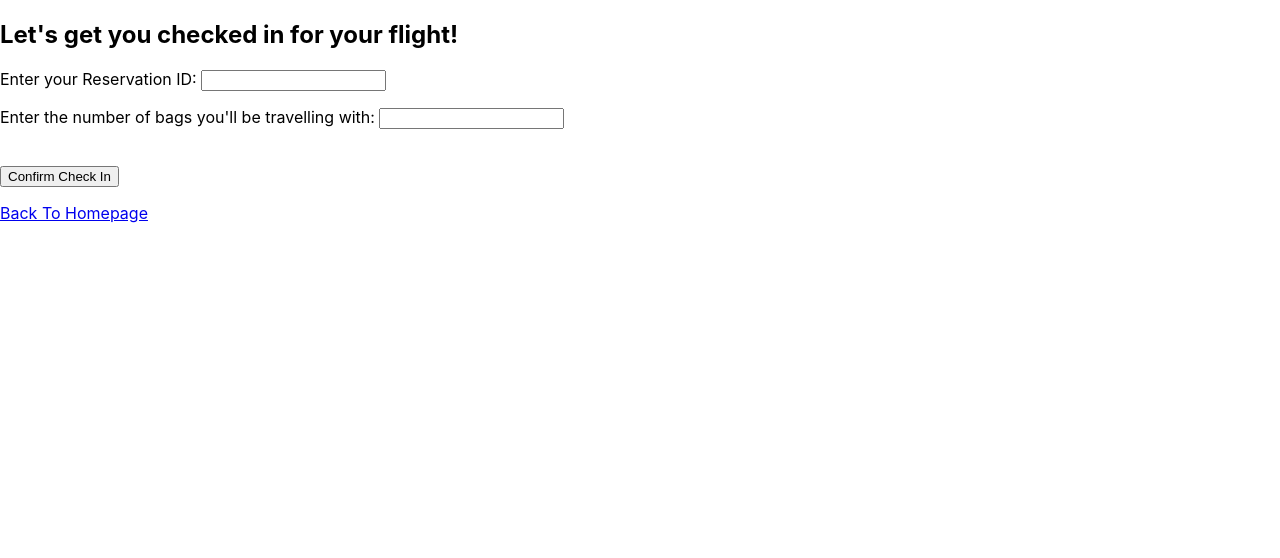
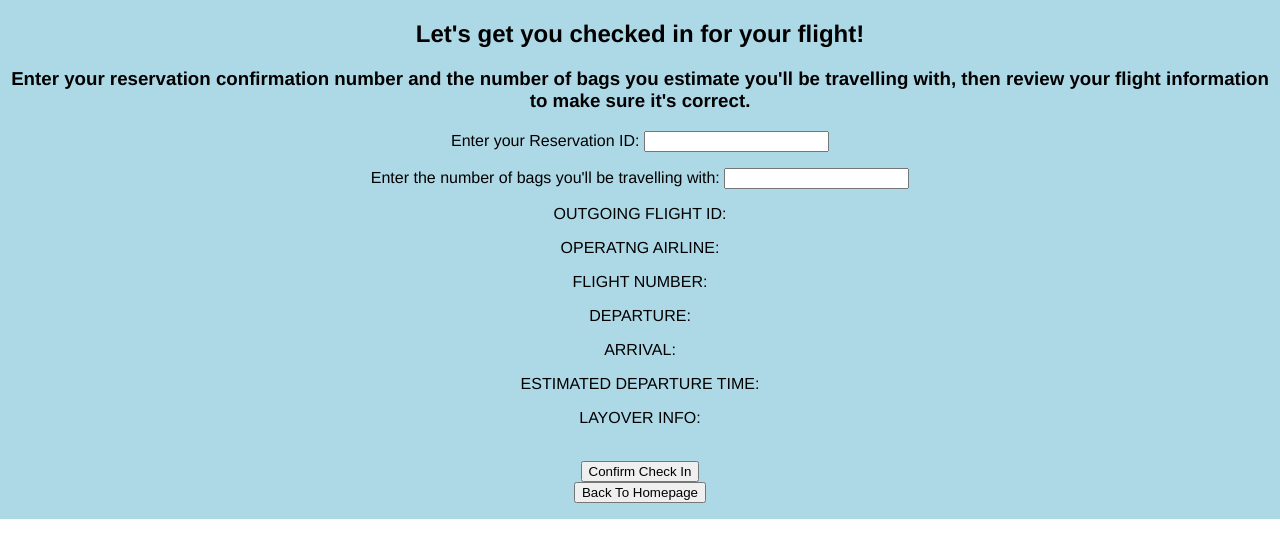
Before and after one commit to wrightdj99/wrightairwaysflightservices, a React (Create React App) app: page /CheckIn in a window 1280 px wide. Shown: the top 558 px of the page. Built offline with nearby package versions, Linux system fonts and the light colour scheme.

Commit message:
Initiating Styles

```diff
--- a/src/App.css
+++ /dev/null
@@ -1,38 +0,0 @@
-.App {
-  text-align: center;
-}
-
-.App-logo {
-  height: 40vmin;
-  pointer-events: none;
-}
-
-@media (prefers-reduced-motion: no-preference) {
-  .App-logo {
-    animation: App-logo-spin infinite 20s linear;
-  }
-}
-
-.App-header {
-  background-color: #282c34;
-  min-height: 100vh;
-  display: flex;
-  flex-direction: column;
-  align-items: center;
-  justify-content: center;
-  font-size: calc(10px + 2vmin);
-  color: white;
-}
-
-.App-link {
-  color: #61dafb;
-}
-
-@keyframes App-logo-spin {
-  from {
-    transform: rotate(0deg);
-  }
-  to {
-    transform: rotate(360deg);
-  }
-}
--- a/src/components/CheckIn.js
+++ b/src/components/CheckIn.js
@@ -4,12 +4,37 @@ import axios from 'axios';
 import { useEffect, useState } from "react";
 import { Link, useParams } from 'react-router-dom';
 import { useNavigate } from 'react-router-dom';
+import moment from "moment";
 
 function CheckIn() {
 
+//Handling check-in business
 const [passengerReservationID, setPassengerReservationID] = useState();
 const [passengerNumberOfBags, setPassengerNumberOfBags] = useState();
 const [confirmationMessage, setConfirmationMessage] = useState();
+
+//Hooks for storing flight info when reservation id is entered
+const [dataLoading, setDataLoading] = useState(true);
+const [flightData, setFlightData] = useState();
+const [passengerFirstName, setPassengerFirstName] = useState();
+const [passengerLastName, setPassengerLastName] = useState();
+const [passengerMiddleName, setPassengerMiddleName] = useState();
+const [passengerEmail, setPassengerEmail] = useState();
+const [passengerPhone, setPassengerPhone] = useState();
+const [passengerCardNumber, setPassengerCardNumber] = useState();
+const [passengerCardExpirationDate, setPassengerCardExpirationDate] = useState();
+const [passengerCardSecurityCode, setPassengerCardSecurityCode] = useState();
+const [errorMessage, setErrorMessage] = useState();
+
+function getFlightInfo(){
+  axios.get('http://localhost:8080/flightservices/reservations/'+passengerReservationID).then(res=>{
+       setFlightData(res.data);
+       setDataLoading(false);
+       console.log(res.data);
+     })
+
+
+}
 
 
 function handleSubmit(event){
@@ -29,14 +54,25 @@ function handleSubmit(event){
   return (
     <div>
       <h2>Let's get you checked in for your flight!</h2>
+      <h3>Enter your reservation confirmation number and the number of bags you
+        estimate you'll be travelling with, then review your flight information to make sure it's correct.
+      </h3>
+      <p>{errorMessage}</p>
       <form>
-        <p>Enter your Reservation ID: <input type='text' name='resID' onChange={e=>setPassengerReservationID(e.target.value)}/></p>
+        <p>Enter your Reservation ID: <input type='text' name='resID' onChange={e=>setPassengerReservationID(e.target.value)} onFocus={(e) => {setErrorMessage(""); setDataLoading(true);}} onBlur={e=>{e.target.value !== ""?getFlightInfo() : setErrorMessage("This can't be left blank!")}}/></p>
         <p>Enter the number of bags you'll be travelling with: <input type='text' name='numBag' onChange={e=>setPassengerNumberOfBags(e.target.value)}/></p>
       </form>
+      <p>OUTGOING FLIGHT ID: {!dataLoading?flightData.flight.id:""}</p>
+      <p>OPERATNG AIRLINE: {!dataLoading?flightData.flight.operatingAirlines:""}</p>
+      <p>FLIGHT NUMBER: {!dataLoading?flightData.flight.flightNumber:""}</p>
+      <p>DEPARTURE: {!dataLoading?flightData.flight.departureCity:""}</p>
+      <p>ARRIVAL: {!dataLoading?flightData.flight.arrivalCity:""}</p>
+      <p>ESTIMATED DEPARTURE TIME: {!dataLoading?moment(flightData.flight.estimatedDepartureTime, "YYYY-MM-DD hh:mm:ss+ZZ").format("MM/DD/YYYY - hh:mm A"):""}</p>
+      <p>LAYOVER INFO: {!dataLoading && flightData.flight.layover != ""?flightData.flight.layover:""}</p>
       <br/>
       <button onClick={handleSubmit.bind(this)}>Confirm Check In</button><br/>
+      <Link to={'/'}><button>Back To Homepage</button></Link>
       <p>{confirmationMessage}</p>
-      <Link to={'/'}>Back To Homepage</Link>
     </div>
   );
 }
--- a/src/components/HomePage.js
+++ b/src/components/HomePage.js
@@ -1,5 +1,5 @@
 //import logo from './logo.svg';
-//import './App.css';
+import '../styles/WrightAirwaysStyles.css';
 import axios from 'axios';
 import { useEffect, useState } from "react";
 import { Link } from 'react-router-dom';
@@ -36,7 +36,7 @@ function HomePage() {
          <p>ARRIVAL CITY: {flight.arrivalCity}<br/></p>
          <p>EST. DEPARTURE TIME: {moment(flight.estimatedDepartureTime, "YYYY-MM-DD hh:mm:ss+ZZ").format("MM/DD/YYYY - hh:mm A")}<br/></p>
          {flight.layover != null ? <p>LAYOVER INFO: {flight.layover}</p>: ""}
-         <Link to={'/PassengerDetails/'+flight.id}>Select</Link>
+         <Link to={'/PassengerDetails/'+flight.id}><button>Select</button></Link>
          </li>
         )):""}
         </ul>
--- a/src/components/confirmRes.js
+++ b/src/components/confirmRes.js
@@ -9,8 +9,8 @@ function ConfirmRes() {
     <div>
       <h2>Your reservation is complete. The your flight code is {reservationId}.</h2>
       <br/>
-      <Link to={'/'}>Back To Homepage</Link>
-      <Link to={'/CheckIn'}>Click here to check in for your flight now.</Link>
+      <Link to={'/'}><button>Back To Homepage</button></Link><br/>
+      <Link to={'/CheckIn'}><button>Click here to check in for your flight now</button></Link>
     </div>
   );
 }
--- a/src/components/passengerDetails.js
+++ b/src/components/passengerDetails.js
@@ -15,6 +15,7 @@ function PassengerDetails() {
 
    let count = 0;
 
+   const [errorMessage, setErrorMessage] = useState();
    const [passengerFirstName, setPassengerFirstName] = useState();
    const [passengerLastName, setPassengerLastName] = useState();
    const [passengerMiddleName, setPassengerMiddleName] = useState();
@@ -27,7 +28,6 @@ function PassengerDetails() {
    useEffect(() => {
      axios.get('http://localhost:8080/flightservices/flights/'+flightId).then(res=>{
        setData(res.data);
-       setLoading(false);
        console.log(res.data);
      })
    }, [])
@@ -57,14 +57,16 @@ function PassengerDetails() {
     <div>
       <h1>Confirm Reservation:</h1>
       <h2>Flight Details:</h2>
-      <h3>AIRLINE: {!isLoading?data.operatingAirlines:""}</h3>
+      <h3>AIRLINE: {data.operatingAirlines}</h3>
       <h3>DEPARTURE CITY: {!isLoading?data.departureCity:""}</h3>
       <h3>ARRIVAL CITY: {!isLoading?data.arrivalCity:""}</h3>
       <h3>DEPARTURE DATE: {!isLoading?moment(data.estimatedDepartureTime, "YYYY-MM-DD hh:mm:ss+ZZ").format("MM/DD/YYYY - hh:mm A"):""}</h3>
       <br/>
+      <p>{errorMessage}</p>
+      <br/>
       <h2>Passenger Details:</h2>
       <form>
-        <p>First Name: <input type="text" name="firstName" onChange={e => setPassengerFirstName(e.target.value)}/></p>
+        <p>First Name: <input type="text" name="firstName" onChange={e => setPassengerFirstName(e.target.value)} /></p>
         <p>Middle Name: <input type="text" name="middleName" onChange={e => setPassengerMiddleName(e.target.value)}/></p>
         <p>Last Name: <input type="text" name="lastName" onChange={e => setPassengerLastName(e.target.value)}/></p>
         <p>Phone Number: <input type="text" name="phone" onChange={e => setPassengerPhone(e.target.value)}/></p>
@@ -77,7 +79,7 @@ function PassengerDetails() {
         <p>CVV: <input type="password" name="cvv" onChange={e => setPassengerCardSecurityCode(e.target.value)}/></p>
       </form>
       <br/>
-      <Link to={'/'}>Back To Homepage</Link>
+      <Link to={'/'}><button>Back To Homepage</button></Link><br/>
       <button onClick={handleSubmit.bind(this)}>Confirm Reservation</button>
     </div>
   );
--- /dev/null
+++ b/src/styles/WrightAirwaysStyles.css
@@ -0,0 +1,8 @@
+/*Styles for the entirety of the project*/
+.App {
+  text-align: center;
+  font-family: 'Franklin Gothic Medium', 'Arial Narrow', Arial, sans-serif;
+  background-color: lightblue;
+  position:absolute;
+  width: 100%;
+}
```
